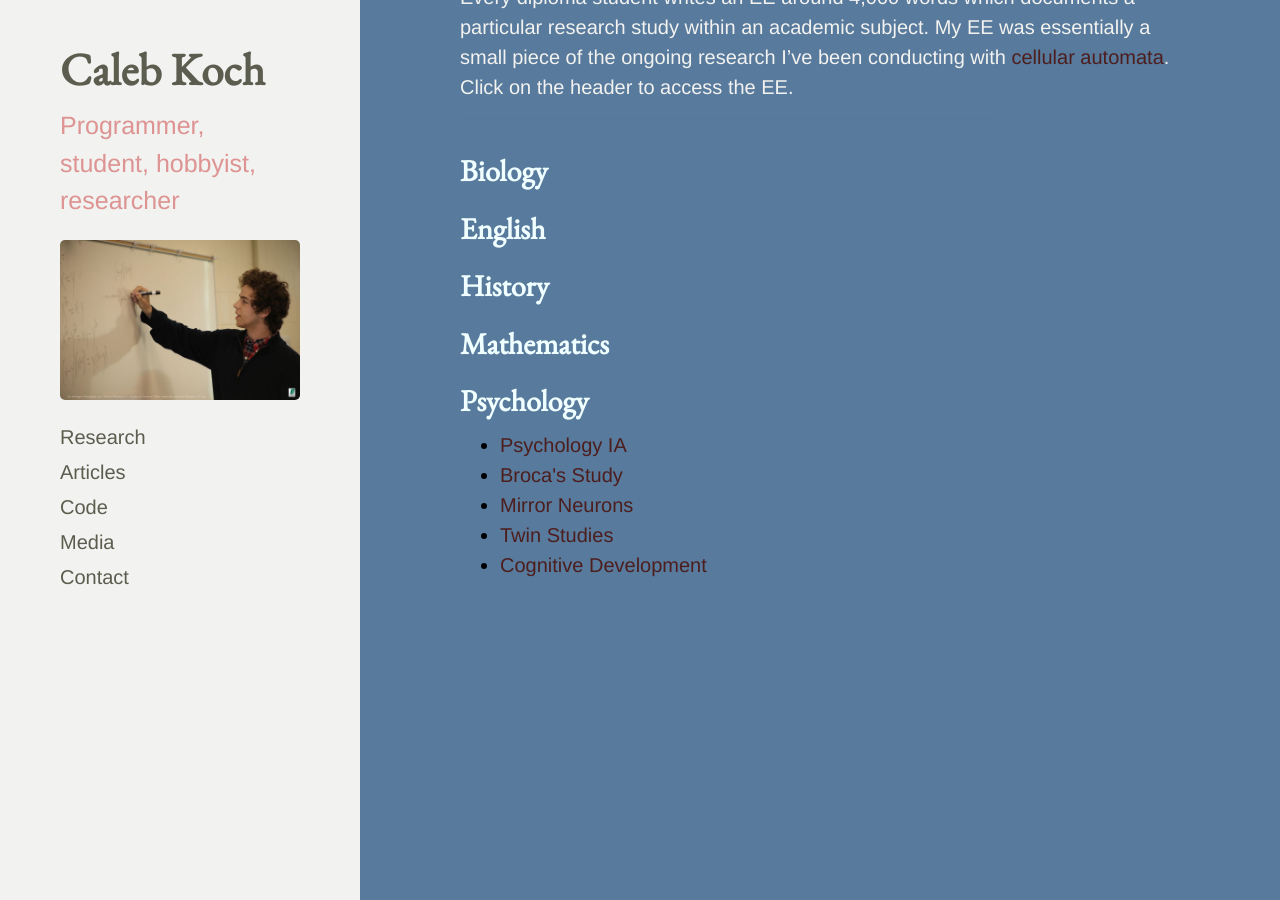
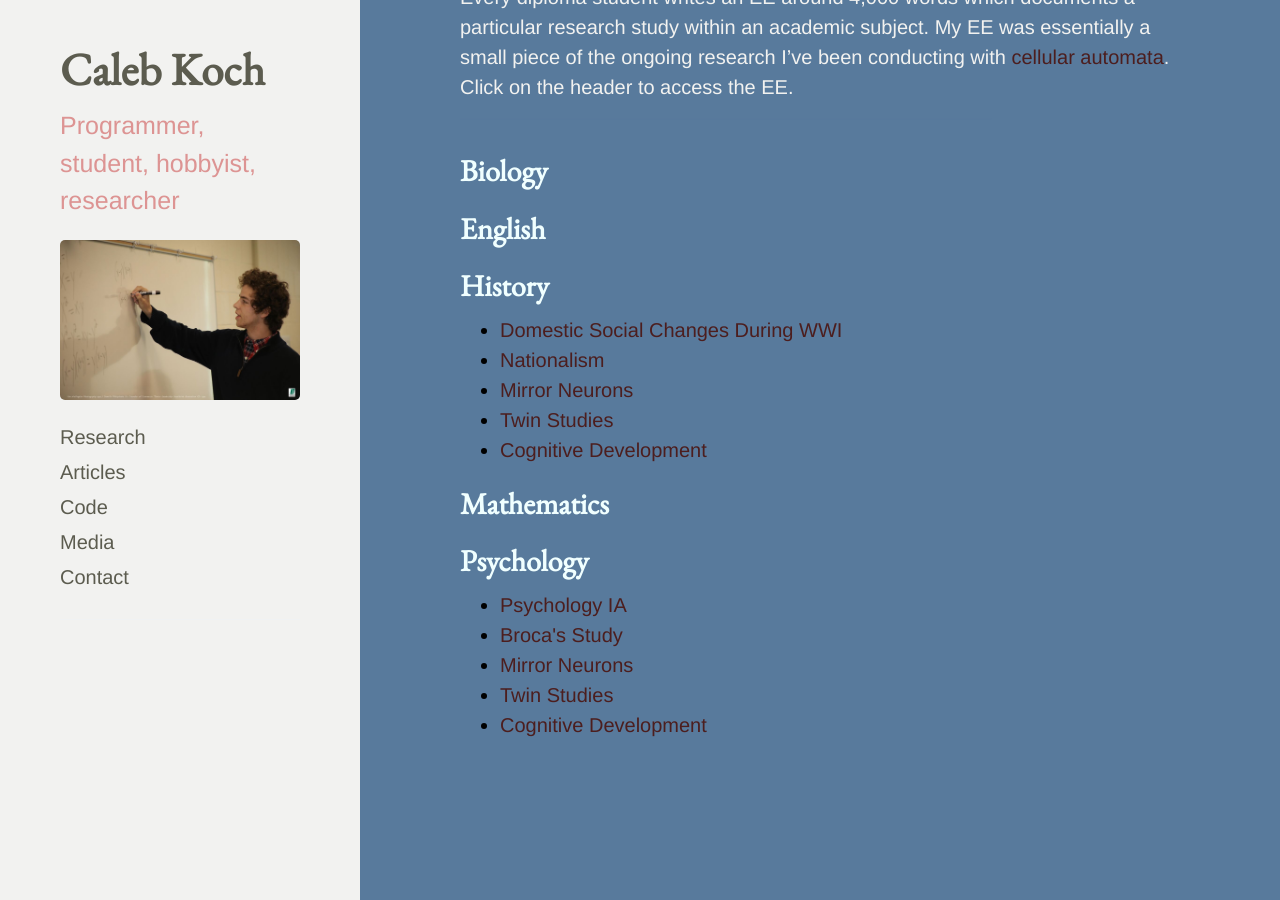
Before and after one commit to cakoch10/cakoch10.github.io, a Jekyll site: the page built from IB.md, in a window 1280 px wide and 900 px high, scrolled down 972 px. Built offline with Jekyll 4.4.1, drawn with Linux system fonts in a browser that asks for light colours.

Commit message:
Update IB.md

```diff
--- a/IB.md
+++ b/IB.md
@@ -35,7 +35,13 @@
 
 
 <h2>History</h2>
-
+<ul>
+  <li><a href="https://drive.google.com/open?id=0B4OeX3-AwFSzLUNKNkljWUN4NTg">Domestic Social Changes During WWI</a></li>
+  <li><a href="https://drive.google.com/file/d/0B4OeX3-AwFSzUDNZalpaSUNIdHM/view?usp=sharing">Nationalism</a></li>
+  <li><a href="https://drive.google.com/open?id=0B4OeX3-AwFSzdC0wWjd2SERKRXM">Mirror Neurons</a></li>
+  <li><a href="https://drive.google.com/file/d/0B4OeX3-AwFSzYTZpbWluQkhLTmM/view?usp=sharing">Twin Studies</a></li>
+  <li><a href="https://drive.google.com/file/d/0B4OeX3-AwFSzdDZEa3NmUTl6NTQ/view?usp=sharing">Cognitive Development</a></li>
+</ul>
 
 <h2>Mathematics</h2>
 
```
